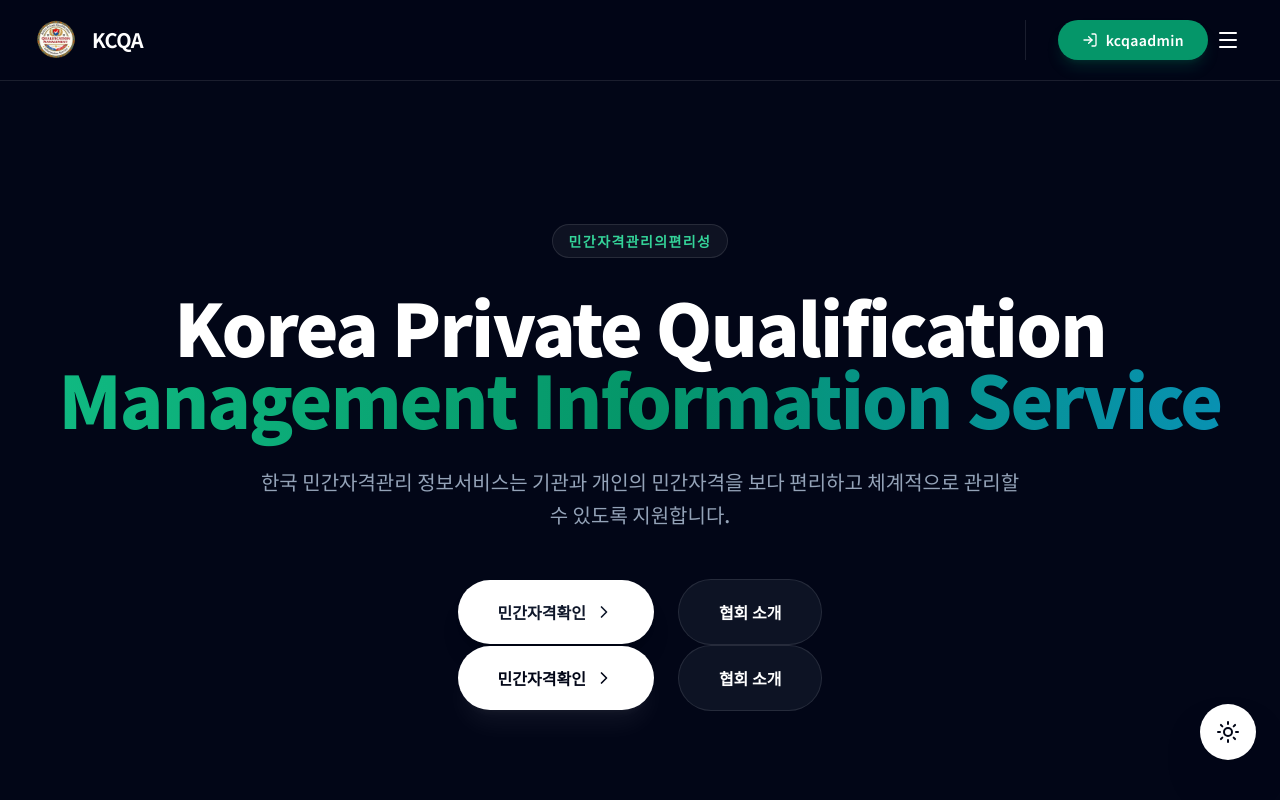
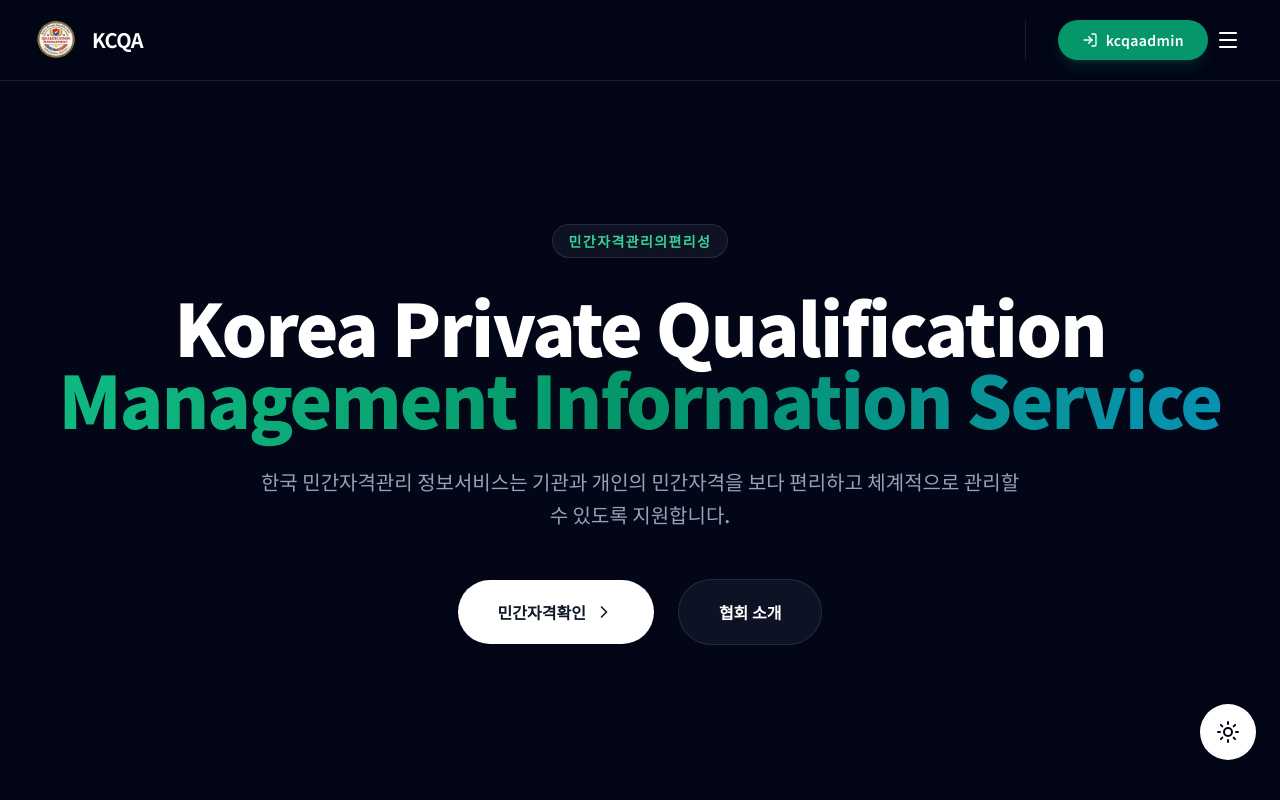
Before and after one commit to PeterKimCode/ICQA_GTCC_26, a React (Vite) app: page /#/ in a window 1280 px wide. Shown: the top 800 px of the page. Built offline with nearby package versions, Linux system fonts and the light colour scheme; no server answers.

Commit message:
Update Landing.tsx

```diff
--- a/pages/Landing.tsx
+++ b/pages/Landing.tsx
@@ -199,25 +199,6 @@ export const Landing: React.FC = () => {
   </a>
 </div>
 
-
-
-
-
-
-
-
-
-                    <div className="flex flex-col sm:flex-row justify-center items-center gap-6">
-                        <a href="#checker" className={`group px-10 py-5 rounded-full font-black transition-all transform hover:scale-105 shadow-xl flex items-center gap-2 ${isDarkMode ? 'bg-white text-slate-950 hover:bg-emerald-400 shadow-white/5' : 'bg-slate-900 text-white hover:bg-emerald-600 shadow-slate-200'
-                            }`}>
-                            민간자격확인
-                            <ChevronRight className="w-5 h-5 group-hover:translate-x-1 transition-transform" />
-                        </a>
-                        <button className={`px-10 py-5 border rounded-full font-black transition-all ${isDarkMode ? 'bg-slate-800/40 border-white/10 text-white hover:bg-slate-800' : 'bg-white border-slate-200 text-slate-900 hover:bg-slate-50'
-                            }`}>
-                            협회 소개
-                        </button>
-                    </div>
                 </div>
             </section>
 
```
